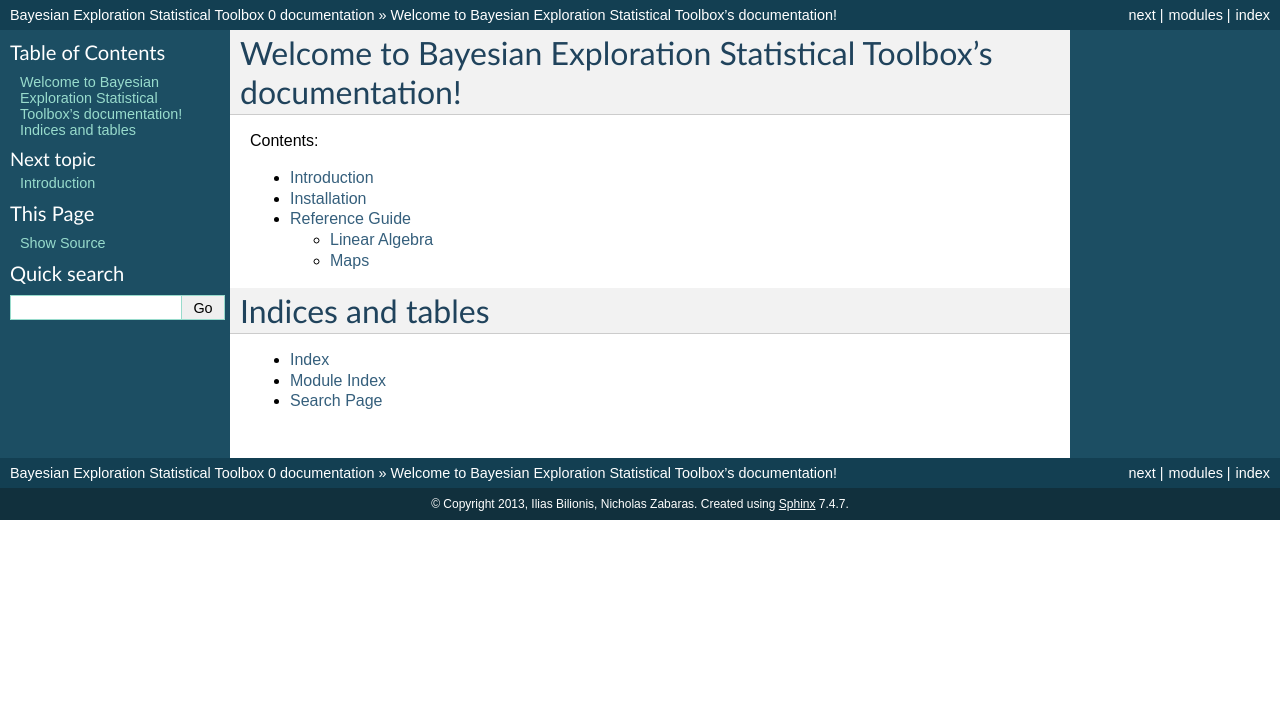
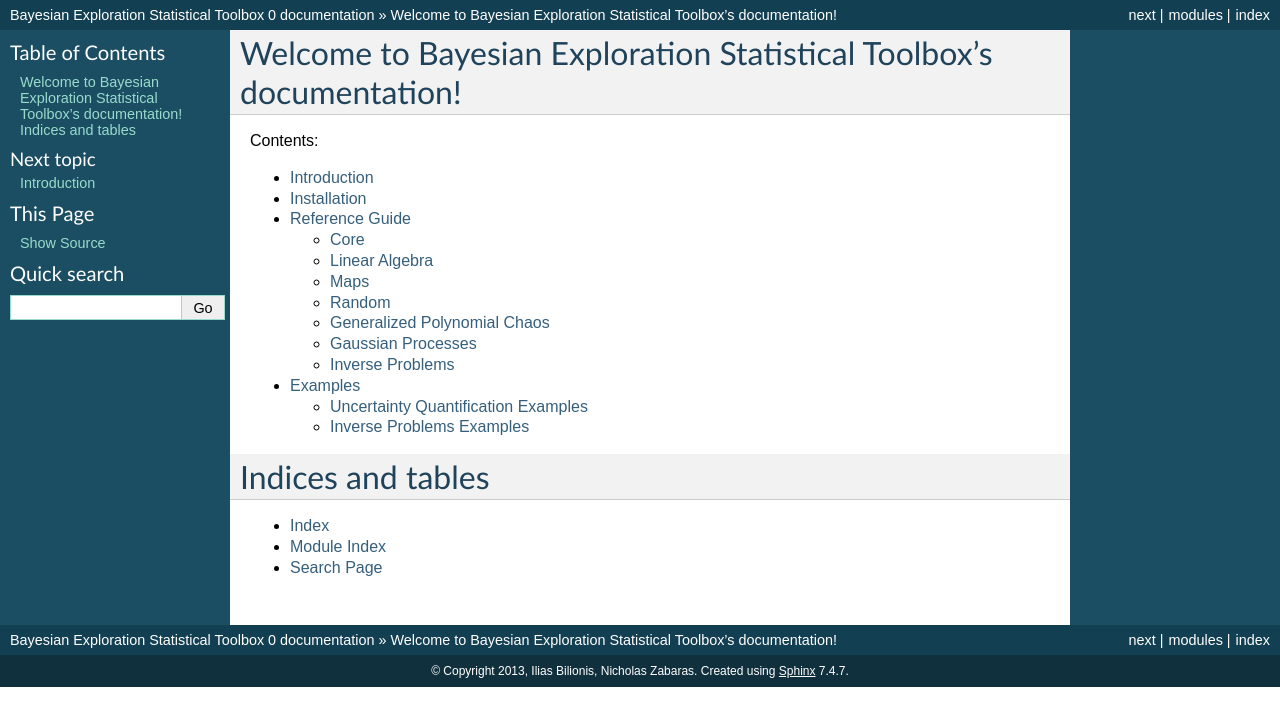
Before and after one commit to ebilionis/py-best, a Sphinx documentation site: the page built from doc/index.rst, in a window 1280 px wide. Shown: the top 726 px of the page. Built offline with Sphinx 7.4.7, drawn with Linux system fonts in a browser that asks for light colours; formulas are drawn with MathJax 3.

Commit message:
Fixed documentation outline.

```diff
--- /dev/null
+++ b/doc/gp.rst
@@ -0,0 +1,4 @@
+Gaussian Processes
+==================
+
+Everything that is related to Gaussian Processes.
--- /dev/null
+++ b/doc/gpc.rst
@@ -0,0 +1,5 @@
+Generalized Polynomial Chaos
+============================
+
+Routines for the construction of Generalized Polynomial Chaos (gPC)
+with arbitrary probability distributions.
--- a/doc/index.rst
+++ b/doc/index.rst
@@ -14,6 +14,7 @@ Contents:
    intro
    installation
    reference
+   examples
 
 Indices and tables
 ==================
--- /dev/null
+++ b/doc/inverse.rst
@@ -0,0 +1,4 @@
+Inverse Problems
+================
+
+Everything related to the solution of inverse problems.
--- /dev/null
+++ b/doc/inverse_examples.rst
@@ -0,0 +1,4 @@
+Inverse Problems Examples
+=========================
+
+Examples from the papers on inverse problems.
--- a/doc/reference.rst
+++ b/doc/reference.rst
@@ -17,5 +17,10 @@ The BEST package is split in several submodules:
 .. toctree::
    :maxdepth: 2
 
+   core
    linalg
    maps
+   random
+   gpc
+   gp
+   inverse
--- /dev/null
+++ b/doc/uq_examples.rst
@@ -0,0 +1,4 @@
+Uncertainty Quantification Examples
+===================================
+
+Examples from the papers related to uncertainty quantification.
```
Also changed, not shown: doc/core.rst (added, +10 -0 lines), doc/examples.rst (added, +13 -0 lines), doc/random.rst (added, +9 -0 lines), 2 other files.
